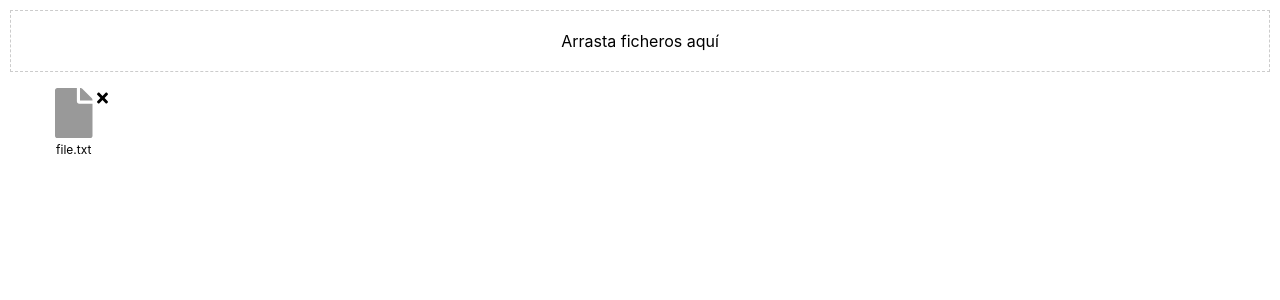
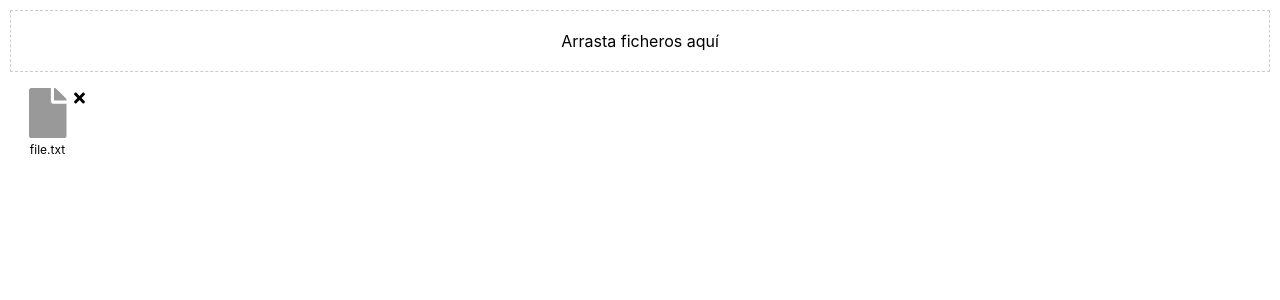
Before and after one commit to jesusgm/react-components, a React (Create React App) app: page / in a window 1280 px wide. Shown: the top 300 px of the page. Built offline with nearby package versions, Linux system fonts and the light colour scheme.

Commit message:
feat: Se retocan los estilos del FileInput

```diff
--- a/src/components/fileInput/styles.css
+++ b/src/components/fileInput/styles.css
@@ -13,13 +13,17 @@
 .file-list {
     display: flex;
     flex-direction: row;
-    justify-content: space-between;
+    justify-content: flex-start;
+    flex-flow: row wrap;
+    padding: 0 10px;
 }
 
 .file-list .file {
     position: relative;
     text-align: center;
     word-wrap: break-word;
+    margin-right: 20px;
+    width: 75px;
 }
 
 .file-list .file .icon {
@@ -38,4 +42,5 @@
     position: absolute;
     top: 0;
     right: 0;
+    cursor: pointer;
 }
```
Also changed, not shown: src/logo.svg (deleted).
